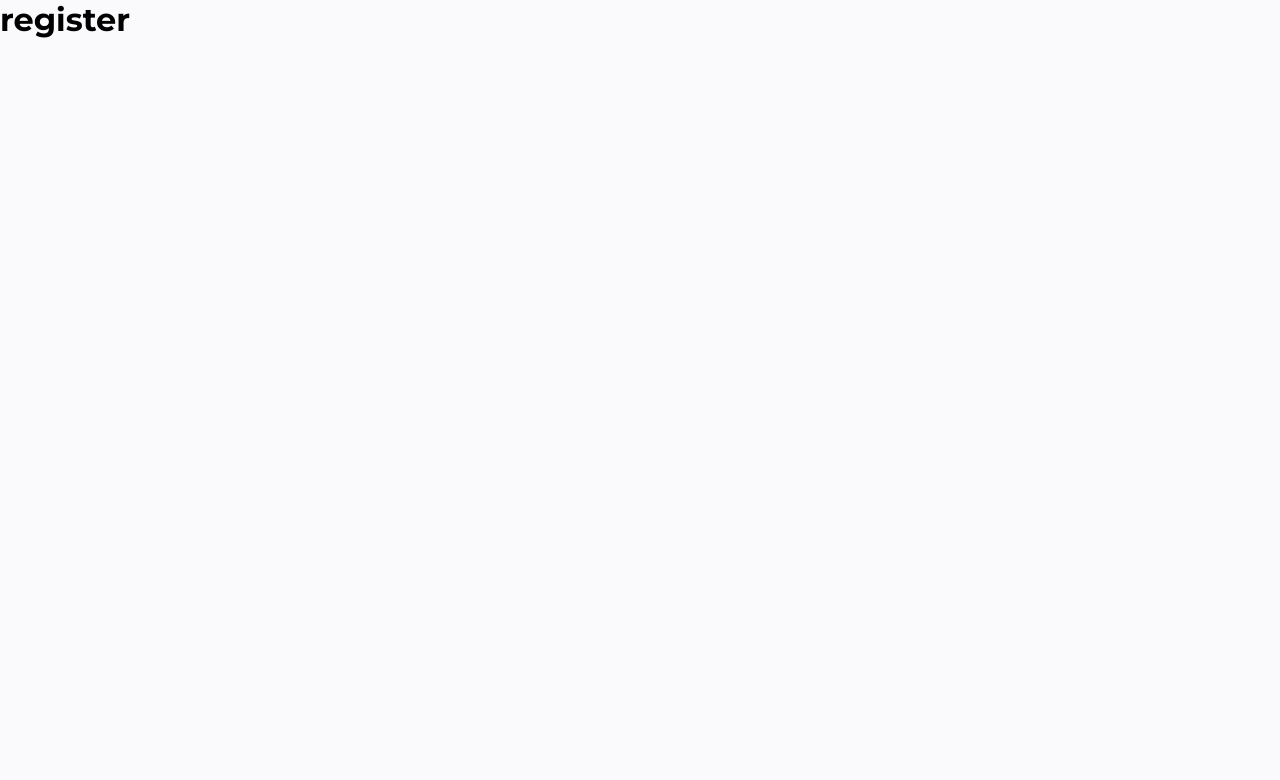
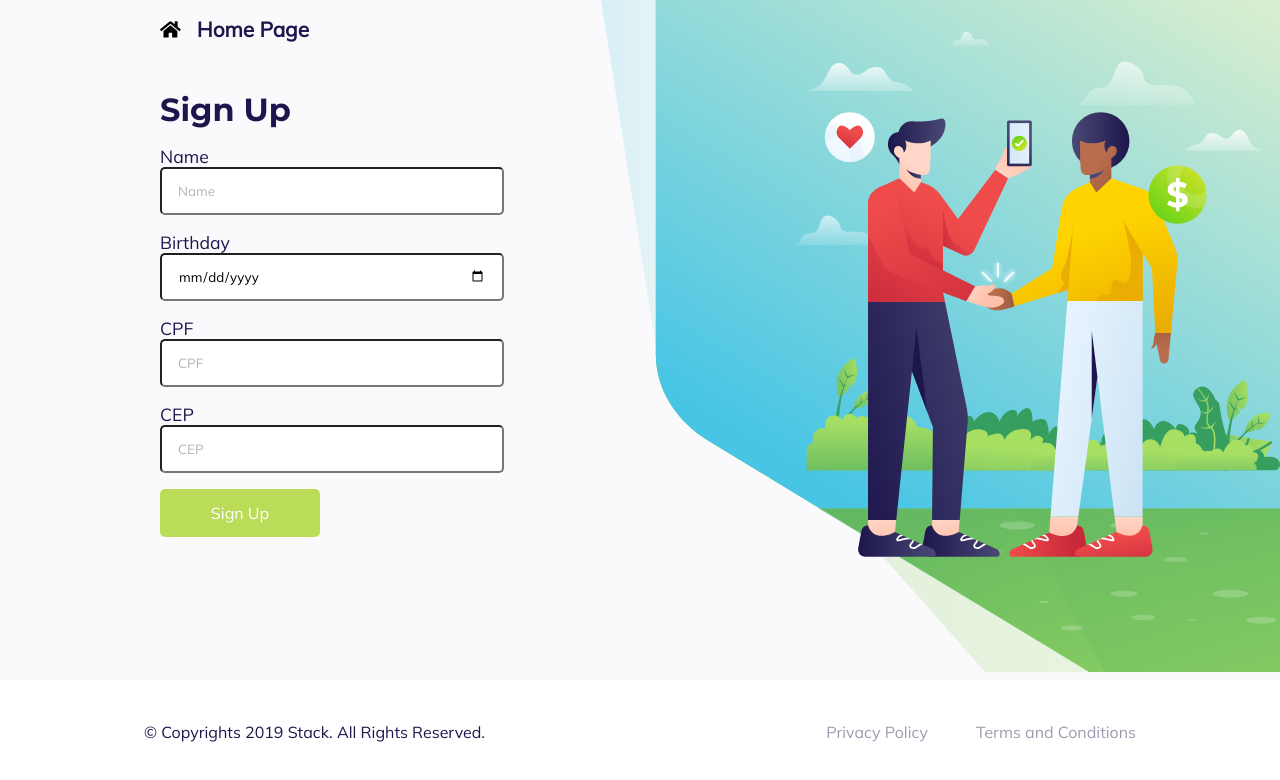
Before and after one commit to pasm94/healthy-food, a Next.js app: page /register in a window 1280 px wide. Shown: the top 780 px of the page. Built offline with nearby package versions, Linux system fonts and the light colour scheme.

Commit message:
Register finished

```diff
--- a/package.json
+++ b/package.json
@@ -10,6 +10,7 @@
   "dependencies": {
     "@types/styled-components": "^5.1.9",
     "next": "10.2.3",
+    "nookies": "^2.5.2",
     "react": "17.0.2",
     "react-dom": "17.0.2",
     "react-icons": "^4.2.0",
--- a/src/pages/register.tsx
+++ b/src/pages/register.tsx
@@ -1,7 +1,136 @@
-import React from 'react';
+import Button from '@/components/Button';
+import Input from '@/components/Input';
+import { Container, Form } from '@/styles/pages/Register';
+import { FaHome } from 'react-icons/fa';
+import React, { FormEvent, useState } from 'react';
+import { parseCookies, setCookie } from 'nookies';
+import Footer from '@/components/Footer';
 
-const Register = () => {
-  return <h1>register</h1>;
-};
+interface Address {
+  cep: number;
+  uf: string;
+  localidade: string; // city
+}
 
-export default Register;
+export default function Register() {
+  const [name, setName] = useState('');
+  const [birthday, setBirthday] = useState(new Date());
+  const [cpf, setCpf] = useState('');
+  const [cepp, setCepp] = useState<number | null>(null);
+
+  const [invalidData, setInvalidData] = useState(false);
+  const [userAlreadyExists, setUserAlreadyExists] = useState(false);
+  const [loading, setLoading] = useState(false);
+  const [success, setSuccess] = useState(false);
+
+  async function handleSubmit(event: FormEvent) {
+    event.preventDefault();
+    setLoading(false);
+    setLoading(true);
+    setSuccess(false);
+
+    const { 'healthyfood.user': cookieUser } = parseCookies();
+
+    const registeredUser = JSON.parse(cookieUser);
+    if (registeredUser.cpf == cpf) {
+      setUserAlreadyExists(true);
+      setInvalidData(false);
+      setLoading(false);
+      return;
+    }
+
+    let address: Address | null = null;
+    try {
+      address = await fetch(`https://viacep.com.br/ws/${cepp}/json/`)
+        .then(response => response.json())
+        .then(data => data);
+    } catch {
+      setInvalidData(true);
+      setUserAlreadyExists(false);
+      setLoading(false);
+      return;
+    }
+
+    setInvalidData(false);
+
+    if (!name || !birthday || !cpf) {
+      setInvalidData(true);
+      setLoading(false);
+      return;
+    }
+
+    const { cep, localidade, uf } = address;
+
+    const user = JSON.stringify({
+      name,
+      birthday,
+      cpf,
+      cep,
+      localidade,
+      uf,
+    });
+
+    setCookie(undefined, 'healthyfood.user', user, {
+      path: '/',
+    });
+
+    setName('');
+    setBirthday(new Date());
+    setCpf('');
+    setCepp(null);
+    setSuccess(true);
+    setLoading(false);
+  }
+
+  return (
+    <>
+      <Container>
+        <span>
+          <FaHome />
+          <a href='/'>Home Page</a>
+        </span>
+        <h1>Sign Up</h1>
+        <Form onSubmit={handleSubmit}>
+          <label>Name</label>
+          <Input
+            // required
+            placeholder='Name'
+            value={name}
+            onChange={event => setName(event.target.value)}
+          />
+
+          <label>Birthday</label>
+          <Input
+            // required
+            type='date'
+            value={birthday}
+            onChange={event => setBirthday(event.target.value)}
+          />
+
+          <label>CPF</label>
+          <Input
+            // required
+            placeholder='CPF'
+            value={cpf}
+            onChange={event => setCpf(event.target.value)}
+          />
+
+          <label>CEP</label>
+          <Input
+            // required
+            type='number'
+            placeholder='CEP'
+            value={cepp}
+            onChange={event => setCepp(event.target.value)}
+          />
+
+          <Button type='submit'>{loading ? 'One moment...' : 'Sign Up'}</Button>
+        </Form>
+        {invalidData && <h2>You must fill in the fields with valid data</h2>}
+        {userAlreadyExists && <h2>You are already registered</h2>}
+        {success && <h3>Successfully registered</h3>}
+      </Container>
+      <Footer />
+    </>
+  );
+}
--- /dev/null
+++ b/src/styles/pages/Register.ts
@@ -0,0 +1,90 @@
+import styled from 'styled-components';
+
+export const Container = styled.div`
+  background-image: url('/components/LandingPage/JoinOurMembership/bloco_final_image.svg');
+  background-repeat: no-repeat;
+  background-position: right 0;
+
+  @media (max-width: 890px) {
+    background-size: 40rem;
+  }
+
+  @media (max-width: 790px) {
+    background-size: 30rem;
+  }
+
+  @media (max-width: 594px) {
+    background-size: 20rem;
+  }
+
+  max-width: 100vw;
+  height: 85vh;
+  padding-top: 1rem;
+
+  display: flex;
+  flex-direction: column;
+
+  /* align-items: center; */
+  margin-left: 10rem;
+
+  @media (max-width: 594px) {
+    margin-left: 5rem;
+  }
+  max-width: 1366px;
+
+  h1 {
+    margin-bottom: 1rem;
+    margin-top: 3rem;
+    color: #1d164d;
+    font-size: 2rem;
+  }
+
+  h2 {
+    margin-top: 2rem;
+    color: red;
+    font-family: 'Mulish', sans-serif;
+    font-size: 1.2rem;
+  }
+
+  h3 {
+    margin-top: 2rem;
+    color: green;
+    font-family: 'Mulish', sans-serif;
+    font-size: 1.2rem;
+  }
+
+  span {
+    /* margin-left: auto; */
+    /* margin-right: 15rem; */
+
+    font-size: 1.3rem;
+    display: flex;
+    align-items: center;
+
+    a {
+      margin-left: 1rem;
+      text-decoration: line-through;
+      color: #1d164d;
+      font-family: 'Mulish', sans-serif;
+      font-weight: bold;
+      text-decoration: none;
+    }
+  }
+`;
+
+export const Form = styled.form`
+  label {
+    color: #1d164d;
+    font-size: 1.1rem;
+    font-family: 'Mulish', sans-serif;
+  }
+
+  input {
+    padding: 1rem;
+    margin-bottom: 1rem;
+  }
+
+  button {
+    width: 10rem;
+  }
+`;
```
Also changed, not shown: 1 other file (tests, documents, lock files or other folders).
